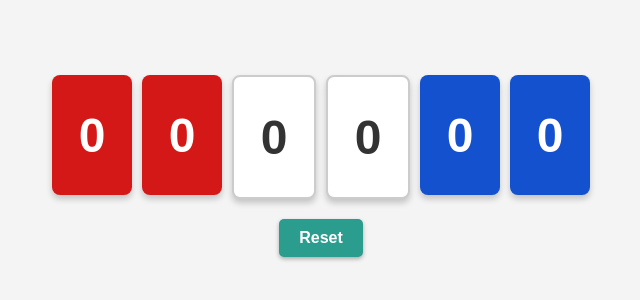
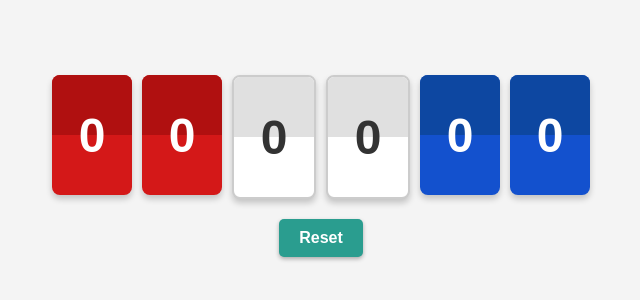
Before and after one commit to Zansah/Volleyball-Scoreboard, a plain HTML site: page index.html in a window 1280 px wide. Shown: the part 234-534 px from the top of the page, without its empty margins (319-959 px from the left). Drawn offline with Linux system fonts and the light colour scheme.

Commit message:
Update index.html

```diff
--- a/index.html
+++ b/index.html
@@ -30,6 +30,7 @@
             width: 80px;
             height: 120px;
             display: flex;
+            flex-direction: column;
             align-items: center;
             justify-content: center;
             font-size: 48px;
@@ -41,8 +42,41 @@
             user-select: none;
             transition: transform 0.2s;
             position: relative;
+            overflow: hidden;
         }
 
+        /* Top half styling */
+        .score::before {
+            content: '';
+            position: absolute;
+            top: 0;
+            left: 0;
+            right: 0;
+            height: 50%;
+            z-index: 1;
+            pointer-events: none;
+        }
+
+        /* Red top half */
+        .red::before {
+            background-color: #b01010;
+        }
+
+        /* White top half */
+        .white::before {
+            background-color: #e0e0e0;
+        }
+
+        /* Blue top half */
+        .blue::before {
+            background-color: #0d47a1;
+        }
+
+        /* Score number positioning */
+        .score span {
+            position: relative;
+            z-index: 2;
+        }
 
         .red {
             background-color: #D41818;
@@ -57,7 +91,6 @@
         .blue {
             background-color: #1351CE;
         }
-
 
         .score:hover {
             transform: scale(1.05);
@@ -84,16 +117,16 @@
 <body>
     <div class="scoreboard">
         <!-- Red Section -->
-        <div class="score red" id="red-left" onclick="handleClick(event, this)">0</div>
-        <div class="score red" id="red-right" onclick="handleClick(event, this)">0</div>
+        <div class="score red" id="red-left" onclick="handleClick(event, this)"><span>0</span></div>
+        <div class="score red" id="red-right" onclick="handleClick(event, this)"><span>0</span></div>
 
         <!-- White Section -->
-        <div class="score white" id="white-left" onclick="handleClick(event, this)">0</div>
-        <div class="score white" id="white-right" onclick="handleClick(event, this)">0</div>
+        <div class="score white" id="white-left" onclick="handleClick(event, this)"><span>0</span></div>
+        <div class="score white" id="white-right" onclick="handleClick(event, this)"><span>0</span></div>
 
         <!-- Blue Section -->
-        <div class="score blue" id="blue-left" onclick="handleClick(event, this)">0</div>
-        <div class="score blue" id="blue-right" onclick="handleClick(event, this)">0</div>
+        <div class="score blue" id="blue-left" onclick="handleClick(event, this)"><span>0</span></div>
+        <div class="score blue" id="blue-right" onclick="handleClick(event, this)"><span>0</span></div>
     </div>
 
     <button id="reset-button" onclick="resetScores()">Reset</button>
@@ -103,20 +136,19 @@
             const rect = element.getBoundingClientRect();
             const clickY = event.clientY - rect.top;
             const height = rect.height;
-            let currentValue = parseInt(element.textContent, 10);
+            let currentValue = parseInt(element.querySelector('span').textContent, 10);
 
             if (clickY < height / 2) {
                 currentValue = (currentValue + 1) % 10;
             } else {
-
                 currentValue = (currentValue - 1 + 10) % 10;
             }
 
-            element.textContent = currentValue;
+            element.querySelector('span').textContent = currentValue;
         }
 
         function resetScores() {
-            const scores = document.querySelectorAll('.score');
+            const scores = document.querySelectorAll('.score span');
             scores.forEach(score => {
                 score.textContent = '0';
             });
```
